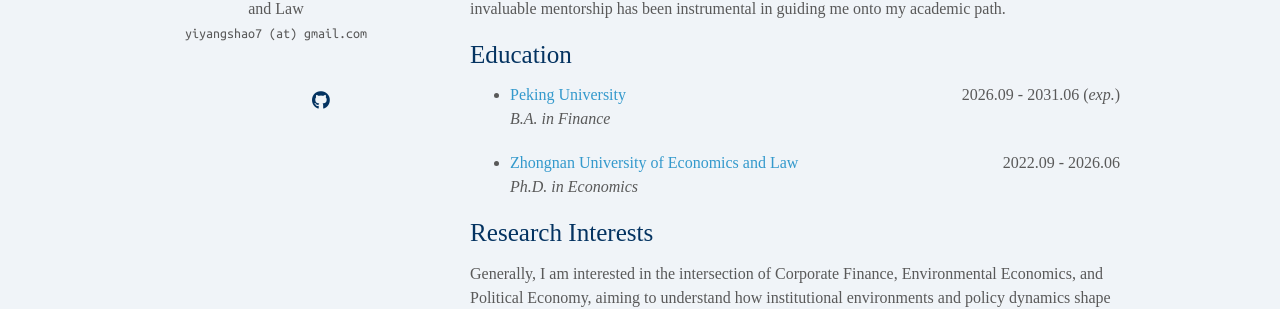
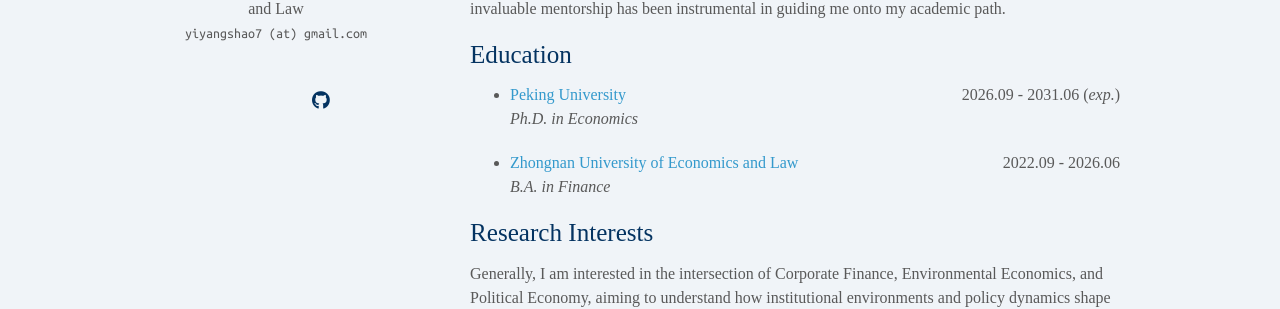
Before and after one commit to YiyShao/YiyShao.github.io, a Jekyll site: the page built from index.md, in a window 1280 px wide and 900 px high. Shown: the part 380-689 px from the top of the window. Built offline with Jekyll 4.4.1, drawn with Linux system fonts in a browser that asks for light colours; a style sheet for code colours, icons or effects is not loaded; our own code applies the rules of GitHub Pages for plain Markdown files; part of the change alters nothing that is shown.

```diff
--- a/index.md
+++ b/index.md
@@ -20,7 +20,7 @@ Currently, I am working on several fascinating research projects with [Prof.Yong
       <span style="font-weight: 500;"><a href="https://www.pku.edu.cn/">Peking University</a></span>
       <span style="text-align: right;">2026.09 - 2031.06 (<em>exp.</em>)</span>
     </div>
-    <em>B.A. in Finance</em>
+    <em>Ph.D. in Economics</em>
   </li>
 </ul>
 
@@ -30,7 +30,7 @@ Currently, I am working on several fascinating research projects with [Prof.Yong
       <span style="font-weight: 500;"><a href="https://www.zuel.edu.cn/">Zhongnan University of Economics and Law</a></span>
       <span style="text-align: right;">2022.09 - 2026.06</span>
     </div>
-    <em>Ph.D. in Economics</em>
+    <em>B.A. in Finance</em>
   </li>
 </ul>
 
```
